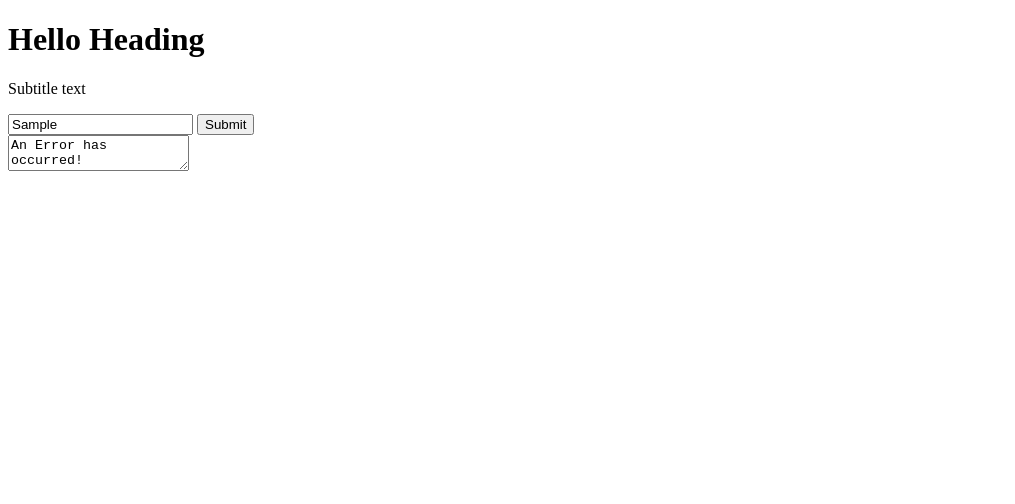
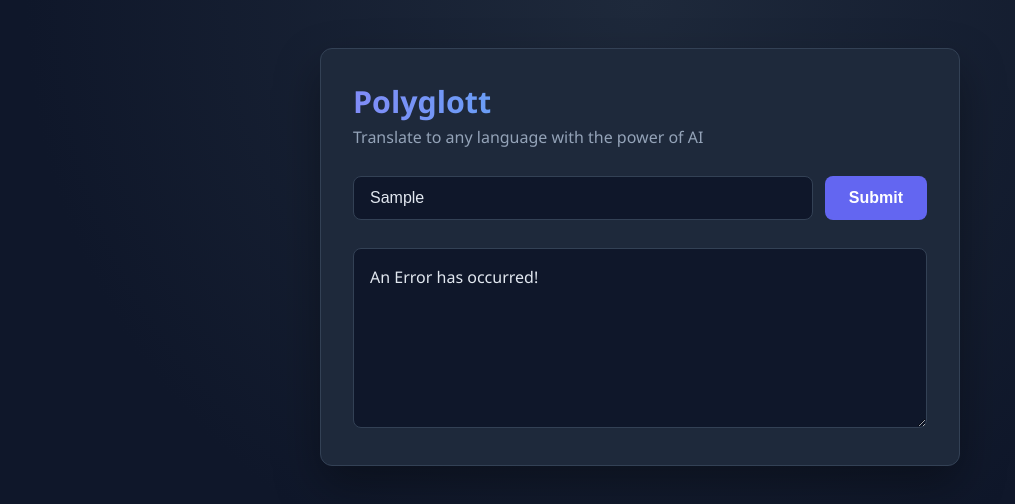
Before and after one commit to EHCOR/polyglot-ai, a website built with Vite: page index.html in a window 1280 px wide. Both pictures are taken after typing "Sample" into the empty fields and a click on the button "Submit". Shown: the whole page, without its empty margins (0-1015 px from the left). Built offline with nearby package versions, Linux system fonts and the light colour scheme; files whose address does not match are found by name.

Commit message:
basic styling

```diff
--- a/index.css
+++ b/index.css
@@ -0,0 +1,133 @@
+:root {
+    --bg: #0f172a;
+    --surface: #1e293b;
+    --surface-alt: #334155;
+    --border: #334155;
+    --text: #e2e8f0;
+    --text-muted: #94a3b8;
+    --accent: #6366f1;
+    --accent-hover: #4f46e5;
+    --radius: 12px;
+    --font: "Segoe UI", system-ui, -apple-system, sans-serif;
+}
+
+* {
+    box-sizing: border-box;
+}
+
+body {
+    margin: 0;
+    min-height: 100vh;
+    display: flex;
+    justify-content: center;
+    align-items: flex-start;
+    padding: 3rem 1rem;
+    font-family: var(--font);
+    color: var(--text);
+    background:
+        radial-gradient(circle at top, #1e293b, var(--bg) 60%);
+}
+
+.main-content {
+    width: 100%;
+    max-width: 640px;
+    background: var(--surface);
+    border: 1px solid var(--border);
+    border-radius: var(--radius);
+    padding: 2rem;
+    box-shadow: 0 20px 45px rgba(0, 0, 0, 0.35);
+}
+
+h1 {
+    margin: 0 0 0.25rem;
+    font-size: 1.9rem;
+    background: linear-gradient(90deg, #818cf8, #22d3ee);
+    -webkit-background-clip: text;
+    background-clip: text;
+    color: transparent;
+}
+
+.main-content > p {
+    margin: 0 0 1.75rem;
+    color: var(--text-muted);
+}
+
+.user-input-area {
+    display: flex;
+    gap: 0.75rem;
+}
+
+#user-input-text {
+    flex: 1;
+    padding: 0.75rem 1rem;
+    font-size: 1rem;
+    color: var(--text);
+    background: var(--bg);
+    border: 1px solid var(--border);
+    border-radius: 8px;
+    outline: none;
+    transition: border-color 0.15s, box-shadow 0.15s;
+}
+
+#user-input-text::placeholder {
+    color: var(--text-muted);
+}
+
+#user-input-text:focus {
+    border-color: var(--accent);
+    box-shadow: 0 0 0 3px rgba(99, 102, 241, 0.25);
+}
+
+#user-submit-btn {
+    padding: 0.75rem 1.5rem;
+    font-size: 1rem;
+    font-weight: 600;
+    color: #fff;
+    background: var(--accent);
+    border: none;
+    border-radius: 8px;
+    cursor: pointer;
+    transition: background-color 0.15s, transform 0.05s;
+}
+
+#user-submit-btn:hover {
+    background: var(--accent-hover);
+}
+
+#user-submit-btn:active {
+    transform: translateY(1px);
+}
+
+#user-submit-btn:disabled {
+    background: var(--surface-alt);
+    color: var(--text-muted);
+    cursor: not-allowed;
+    transform: none;
+}
+
+#response-area {
+    margin-top: 1.75rem;
+}
+
+#output-content-area {
+    width: 100%;
+    min-height: 180px;
+    padding: 1rem;
+    font-family: var(--font);
+    font-size: 1rem;
+    line-height: 1.5;
+    color: var(--text);
+    background: var(--bg);
+    border: 1px solid var(--border);
+    border-radius: 8px;
+    resize: vertical;
+    outline: none;
+}
+
+#output-content-area:focus {
+    border-color: var(--accent);
+}
+
+.hidden {
+    display: none;
+}
--- a/index.html
+++ b/index.html
@@ -6,14 +6,14 @@
     <body>
         <!-- Your HTML here -->
         <main class="main-content">
-            <h1>Hello Heading</h1>
-            <p> Subtitle text</p>
+            <h1>Polyglott</h1>
+            <p> Translate to any language with the power of AI</p>
             <div class="user-input-area">
-                <input id="user-input-text" type="text"/>
+                <input id="user-input-text" type="text" placeholder="Text to translate"/>
                 <button id="user-submit-btn" type="submit">Submit</button>
             </div>
             <div id="response-area" class="hidden">
-                <textarea id="output-content-area"></textarea>
+                <textarea id="output-content-area" readonly></textarea>
             </div>
         </main>
 
--- a/index.js
+++ b/index.js
@@ -6,6 +6,7 @@ import DOMPurify from "dompurify";
 const submitBtn = document.getElementById("user-submit-btn");
 const userInputText = document.getElementById("user-input-text");
 const outputText = document.getElementById("output-content-area");
+const responseArea = document.getElementById("response-area");
 
 //states
 let loading = false;
@@ -24,7 +25,8 @@ async function handleSubmit(e) {
     }
 
     //send prompt to backend
-    loading = true;
+    setLoading(true);
+    responseArea.classList.remove("hidden");
 
     const payload = {
         content: userPrompt,
@@ -51,7 +53,16 @@ async function handleSubmit(e) {
         console.log(error);
     }
     finally{
-        loading = false;
+        setLoading(false);
+    }
+}
+
+function setLoading(isLoading) {
+    loading = isLoading;
+    submitBtn.disabled = isLoading;
+    submitBtn.textContent = isLoading ? "Translating…" : "Submit";
+    if (isLoading) {
+        outputText.value = "Translating…";
     }
 
 }
```
